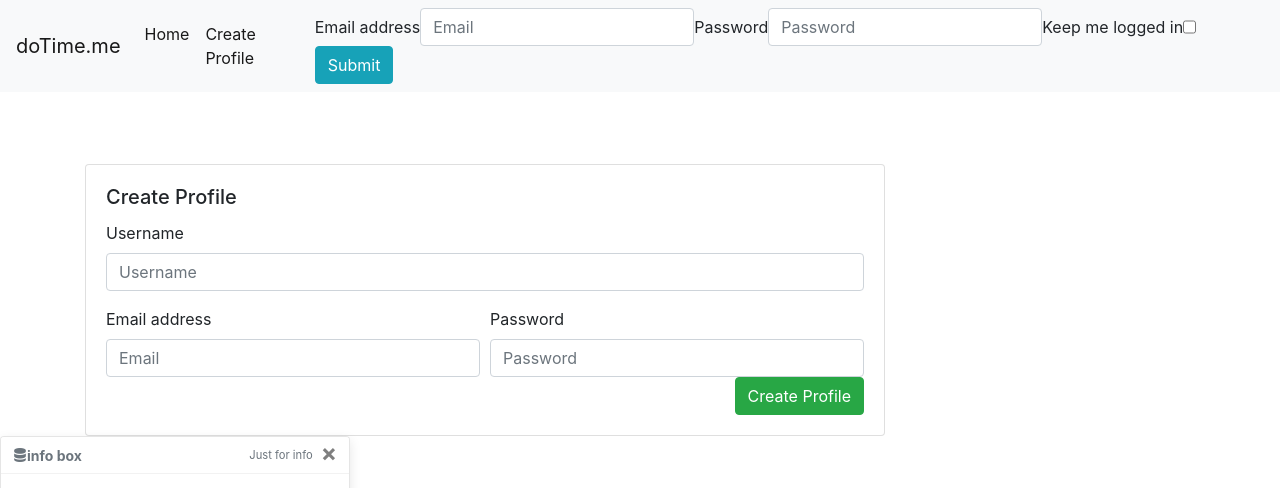
After one commit to simcax/dotime, a Flask app: page /profile/create in a window 1280 px wide. The commit adds this page. Shown: the top 488 px of the page. Run offline with Flask 2, Linux system fonts and the light colour scheme; some libraries are stand-ins or nearby versions.

Commit message:
Add test for create profile along with route and templating

```diff
--- a/app/__init__.py
+++ b/app/__init__.py
@@ -12,7 +12,10 @@ def create_app(test_config=None):
     if test_config:
         print("Test config is set")
 
-    @app.route("/")
-    def home():
-        return render_template('home.html')
-    return app
+    with app.app_context():
+        from app.routes import profile_routes
+        app.register_blueprint(profile_routes.bp)
+        @app.route("/")
+        def home():
+            return render_template('home.html')
+        return app
--- /dev/null
+++ b/app/profile/profile.py
@@ -0,0 +1,2 @@
+'''Class to handle new users'''
+from werkzeug.security import check_password_hash, generate_password_hash
--- a/app/routes/profile_routes.py
+++ b/app/routes/profile_routes.py
@@ -7,4 +7,4 @@ bp = Blueprint('profile_blueprint', __name__, url_prefix='/profile')
 @bp.route("/create")
 def create_profile():
     '''Endpoint for creating a profile'''
-    return "Create a profile"
+    return render_template('create_profile.html')
--- /dev/null
+++ b/app/templates/create_profile.html
@@ -0,0 +1,36 @@
+{% extends "header.html" %}
+{% block profile %}
+<div class="container">
+    <br/><br/><br/>
+    <div class="card" style="width: 50rem;">
+        <div class="card-body">
+            <h5 class="card-title">Create Profile</h5>
+            <form action="createprofile" method="POST">
+                <div class="form-group">
+                    <label for="username">Username</label>
+                    <input type="text" class="form-control" id="username" placeholder="Username" name="profileUsername">
+                </div>
+                <div class="form-row">
+                    <div class="col">
+                        <label for="email">Email address</label>
+                        <input type="text" class="form-control" id="email" placeholder="Email" name="profileEmail">
+                    </div>
+                    <div class="col">
+                        <label for="password">Password</label>
+                        <input type="password" class="form-control" id="password" placeholder="Password" name="profilePassword">
+
+                    </div>
+                </div>
+                <div class="form-row">
+                    <div class="col">
+
+                    </div>
+                    <div class="col">
+                        <button type="submit" class="btn btn-success float-right" >Create Profile</button>
+                    </div>
+                </div>
+            </form>
+        </div>
+    </div>
+</div>
+{% endblock %}
--- a/app/templates/header.html
+++ b/app/templates/header.html
@@ -18,7 +18,7 @@
     $('.toast').toast('show');
   });</script>
   <link rel="stylesheet" href="/static/css/radio-buttons-colored.css">
-  <title>Vote</title>
+  <title>Do Time Me!</title>
 </head>
 <body>
 {% include 'navbar.html' %}
--- a/app/templates/navbar.html
+++ b/app/templates/navbar.html
@@ -1,5 +1,5 @@
 <nav class="navbar navbar-expand-lg navbar-light bg-light">
-    <a class="navbar-brand" href="#">Afstemning.nu</a>
+    <a class="navbar-brand" href="#">doTime.me</a>
     <button class="navbar-toggler" type="button" data-toggle="collapse" data-target="#navbarSupportedContent" aria-controls="navbarSupportedContent" aria-expanded="false" aria-label="Toggle navigation">
       <span class="navbar-toggler-icon"></span>
     </button>
@@ -15,7 +15,7 @@
             {% endif %}
             {% if not g.user %}
             <li class="nav-item active">
-              <a class="nav-link" href="/createprofile">Create Profile</a>
+              <a class="nav-link" href="/profile/create">Create Profile</a>
             </li>
             {% endif %}
         </ul>
--- a/test_endpoints.py
+++ b/test_endpoints.py
@@ -20,4 +20,4 @@ def test_home_endpoint(client):
 def test_create_profile_endpoint(client):
     '''Test the create profile endpoint'''
     rv = client.get("/profile/create")
-    assert b'Create a profile' in rv.data
+    assert b'Create Profile' in rv.data
```
Also changed, not shown: app/profile/__init__.py (added).
